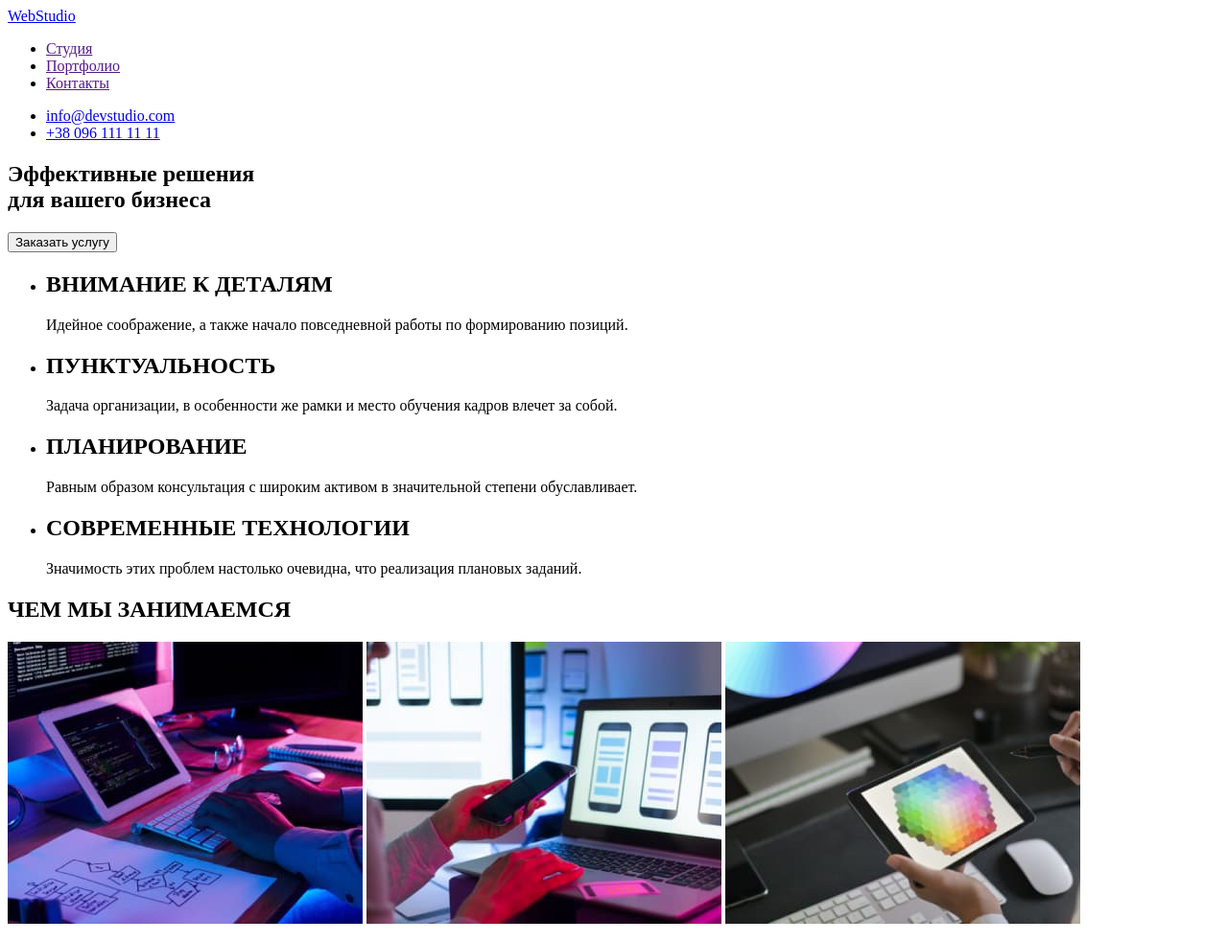
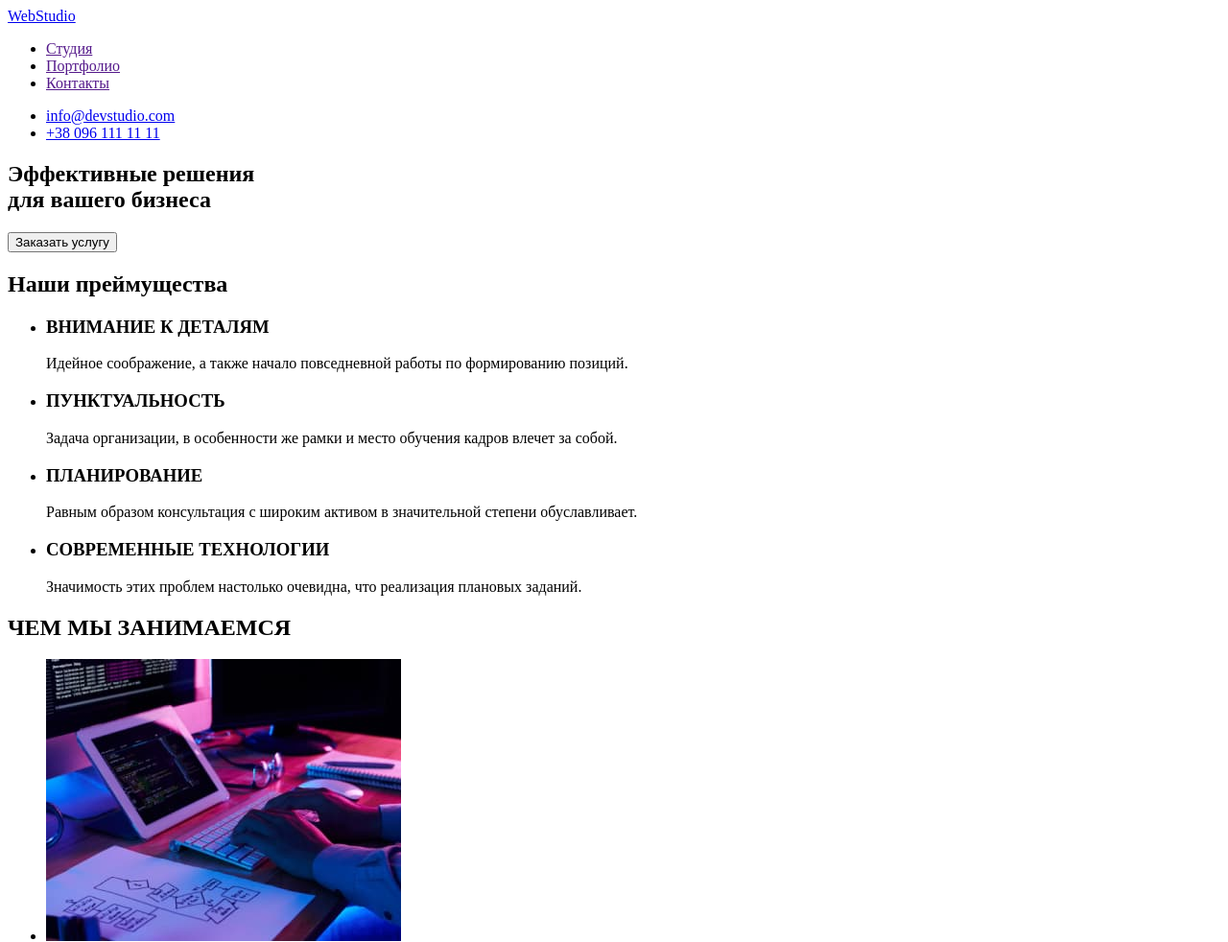
Before and after one commit to VitaliyHUB/goit-markup-hw-01, a plain HTML site: page index.html in a window 1280 px wide. Shown: the top 982 px of the page at 96% size. Drawn offline with Linux system fonts and the light colour scheme.

Commit message:
step4
пара ошибочек, исправил

```diff
--- a/index.html
+++ b/index.html
@@ -34,27 +34,28 @@
 
 <!--attention to detailes-->
         <section>
+            <h2>Наши преймущества</h2>
             <ul>
                 <li>
-                    <h2>ВНИМАНИЕ К ДЕТАЛЯМ</h2>
+                    <h3>ВНИМАНИЕ К ДЕТАЛЯМ</h3>
                     <p>Идейное соображение, а также начало повседневной работы по формированию позиций.</p>
                 </li>
             </ul>
             <ul>
                 <li>
-                    <h2>ПУНКТУАЛЬНОСТЬ</h2>
+                    <h3>ПУНКТУАЛЬНОСТЬ</h3>
                     <p>Задача организации, в особенности же рамки и место обучения кадров влечет за собой.</p>
                 </li>
             </ul>
             <ul>
                 <li>
-                    <h2>ПЛАНИРОВАНИЕ</h2>
+                    <h3>ПЛАНИРОВАНИЕ</h3>
                     <p>Равным образом консультация с широким активом в значительной степени обуславливает.</p>
                 </li>
             </ul>
             <ul>
                 <li>
-                    <h2>СОВРЕМЕННЫЕ ТЕХНОЛОГИИ</h2>
+                    <h3>СОВРЕМЕННЫЕ ТЕХНОЛОГИИ</h3>
                     <p>Значимость этих проблем настолько очевидна, что реализация плановых заданий.</p>
                 </li>
             </ul>
@@ -63,9 +64,11 @@
 <!--What are we doing-->
         <section>
             <h2>ЧЕМ МЫ ЗАНИМАЕМСЯ</h2>
-            <img src="./images/im1g.jpg" alt="monitor" width="370">
-            <img src="./images/im2.jpg" alt="work proces" width="370">
-            <img src="./images/im3.jpg" alt="spectr" width="370">
+            <ul>
+            <li><img src="./images/im1g.jpg" alt="monitor" width="370"></li>
+            <li><img src="./images/im2.jpg" alt="work proces" width="370"></li>
+            <li><img src="./images/im3.jpg" alt="spectr" width="370"></li>
+            </ul>
         </section>
 
 <!--Our team-->
```
